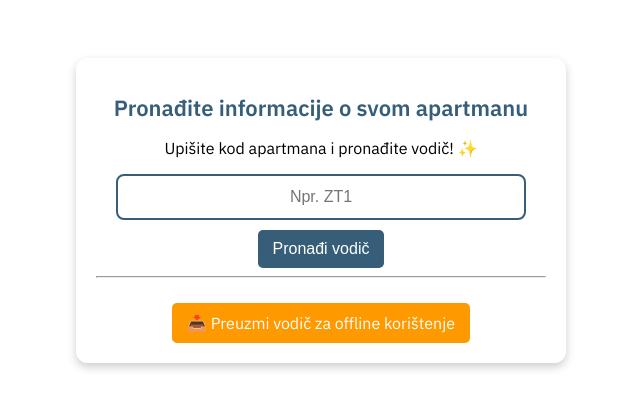
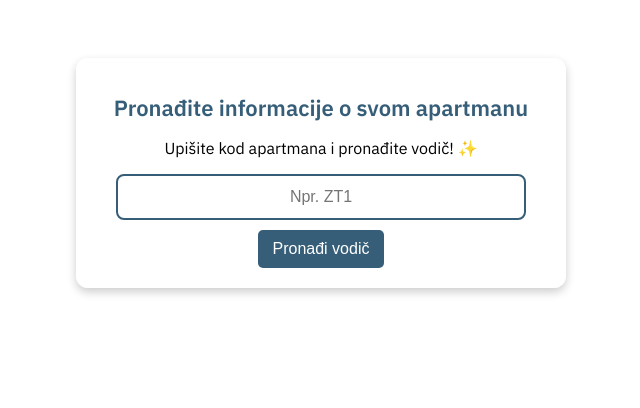
Before and after one commit to Beba2508/vodic, a plain HTML site: page index.html in a window 1280 px wide. Shown: the whole page, without its empty margins (319-959 px from the left). Drawn offline with Linux system fonts and the light colour scheme.

Commit message:
Update index.html

```diff
--- a/index.html
+++ b/index.html
@@ -60,27 +60,6 @@
             background-color: #243E54;
         }
 
-        /* Gumb za offline verziju */
-        .download-btn {
-            background-color: #ff9900;
-            color: white;
-            text-decoration: none;
-            padding: 10px 15px;
-            display: inline-block;
-            border-radius: 5px;
-            font-size: 16px;
-            margin-top: 10px;
-        }
-
-        .download-btn:hover {
-            background-color: #e68a00;
-        }
-
-        /* Google Translate stil */
-        #google_translate_element {
-            margin-top: 15px;
-        }
-
     </style>
 </head>
 <body>
@@ -92,14 +71,6 @@
         <input type="text" id="apartmentCode" placeholder="Npr. ZT1">
         <br>
         <button onclick="searchApartment()">Pronađi vodič</button>
-
-        <hr>
-
-        <!-- Google Translate gumb -->
-        <div id="google_translate_element"></div>
-
-        <!-- Gumb za preuzimanje offline vodiča -->
-        <a href="vodic.pdf" download class="download-btn">📥 Preuzmi vodič za offline korištenje</a>
     </div>
 
     <script>
@@ -112,15 +83,7 @@
             let link = `https://bit.ly/Checkininstructions${code}`;
             window.location.href = link;
         }
-
-        // Google Translate integracija
-        function googleTranslateElementInit() {
-            new google.translate.TranslateElement({pageLanguage: 'hr'}, 'google_translate_element');
-        }
     </script>
-
-    <!-- Google Translate skripta -->
-    <script type="text/javascript" src="//translate.google.com/translate_a/element.js?cb=googleTranslateElementInit"></script>
 
 </body>
 </html>
```
